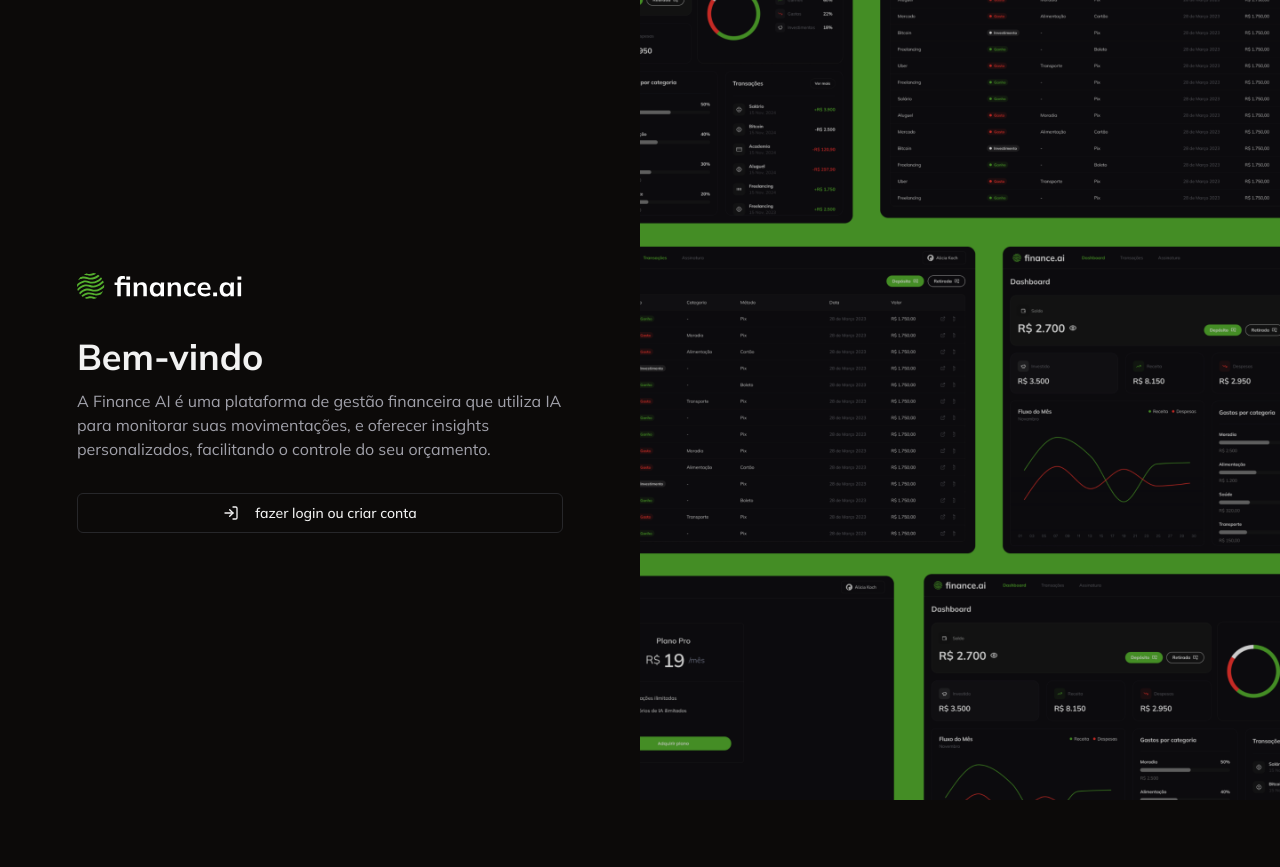
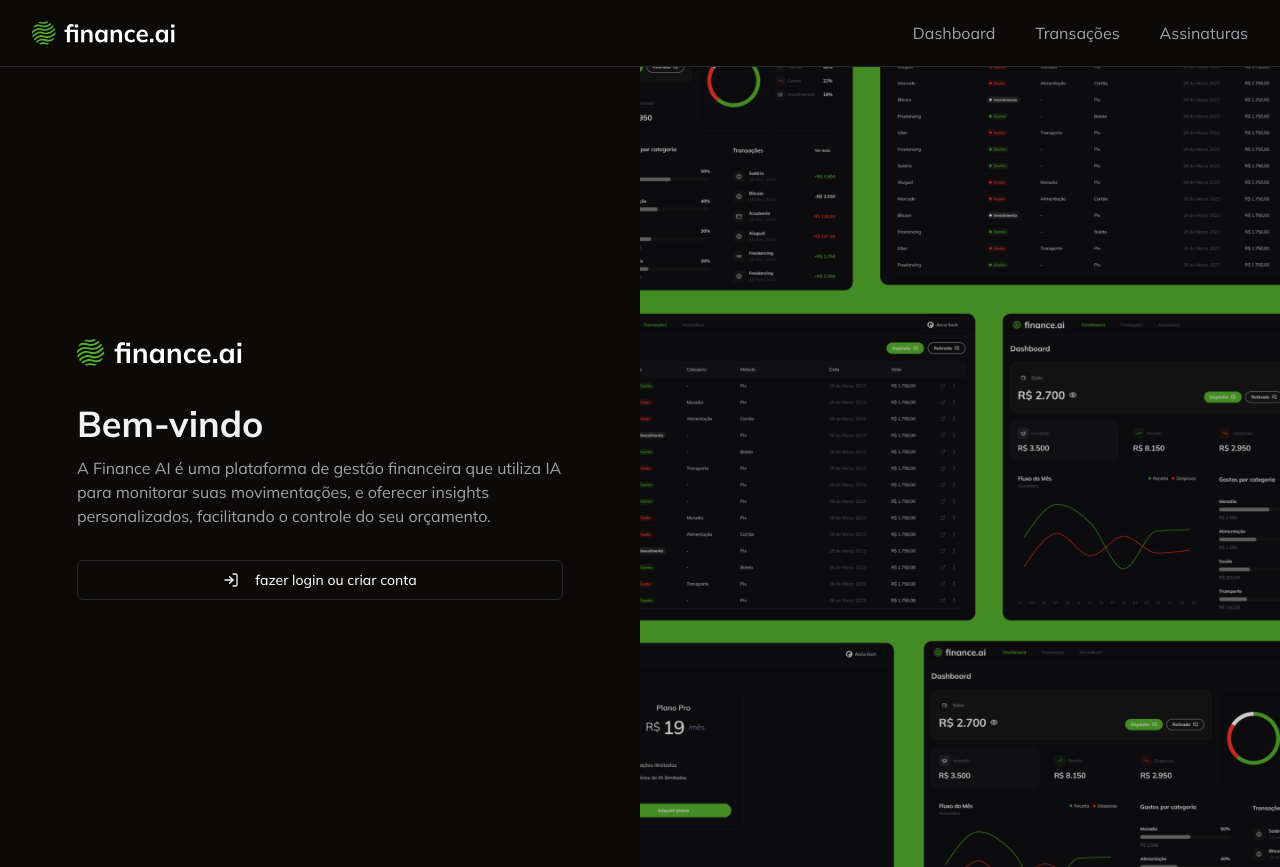
Before and after one commit to danielbarrosdeoliveira/Finance-AI, a Next.js app: page /login in a window 1280 px wide. Before the commit the page ends 800 px from the top, so only its background shows below. Built offline with nearby package versions, Linux system fonts and the light colour scheme; no server answers.

Commit message:
feat: add navbar component

```diff
--- /dev/null
+++ b/app/_components/navbar.tsx
@@ -0,0 +1,50 @@
+"use client";
+
+import { UserButton } from "@clerk/nextjs";
+import Image from "next/image";
+import Link from "next/link";
+import { usePathname } from "next/navigation";
+
+const NavBar = () => {
+  const pathName = usePathname();
+  return (
+    <nav className="flex justify-between border-b border-solid px-8 py-4">
+      <Image src="/logo.svg" width={150} height={24} alt="Finance AI" />
+      <div className="flex items-center gap-10">
+        <Link
+          href="/"
+          className={
+            pathName === "/"
+              ? "font-bold text-primary"
+              : "text-muted-foreground"
+          }
+        >
+          Dashboard
+        </Link>
+        <Link
+          href="/transactions"
+          className={
+            pathName === "/transactions"
+              ? "font-bold text-primary"
+              : "text-muted-foreground"
+          }
+        >
+          Transações
+        </Link>
+        <Link
+          href="/subscription"
+          className={
+            pathName === "/subscription"
+              ? "font-bold text-primary"
+              : "text-muted-foreground"
+          }
+        >
+          Assinaturas
+        </Link>
+      </div>
+      <UserButton showName />
+    </nav>
+  );
+};
+
+export default NavBar;
--- a/app/layout.tsx
+++ b/app/layout.tsx
@@ -3,6 +3,7 @@
 import "./globals.css";
 import { ClerkProvider } from "@clerk/nextjs";
 import { dark } from "@clerk/themes";
+import NavBar from "./_components/navbar";
 
 const mulish = Mulish({
   subsets: ["latin-ext"],
@@ -26,6 +27,7 @@
             baseTheme: dark,
           }}
         >
+          <NavBar />
           {children}
         </ClerkProvider>
       </body>
--- a/app/transactions/page.tsx
+++ b/app/transactions/page.tsx
@@ -12,7 +12,10 @@
         <h1 className="text-2xl font-bold">Transações</h1>
         <AddTransactionButton />
       </div>
-      <DataTable columns={transactionColumns} data={transactions}></DataTable>
+      <DataTable
+        columns={transactionColumns}
+        data={JSON.parse(JSON.stringify(transactions))}
+      />
     </div>
   );
 };
```
